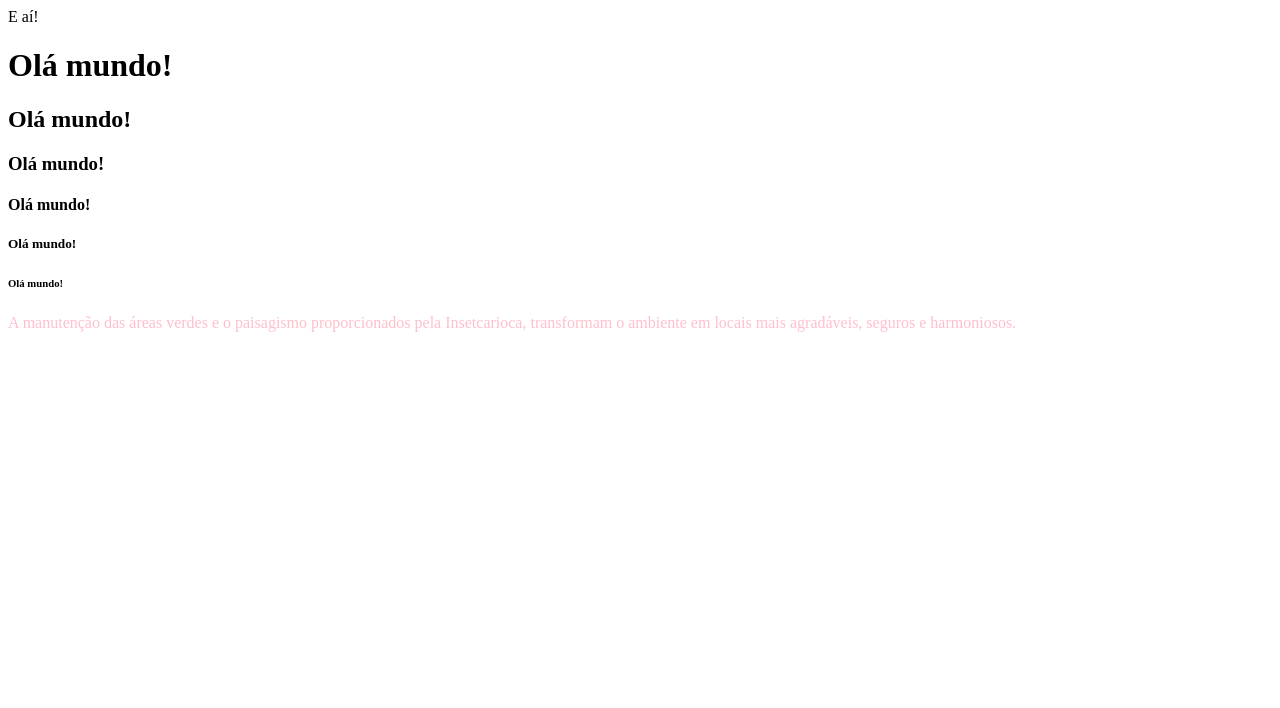
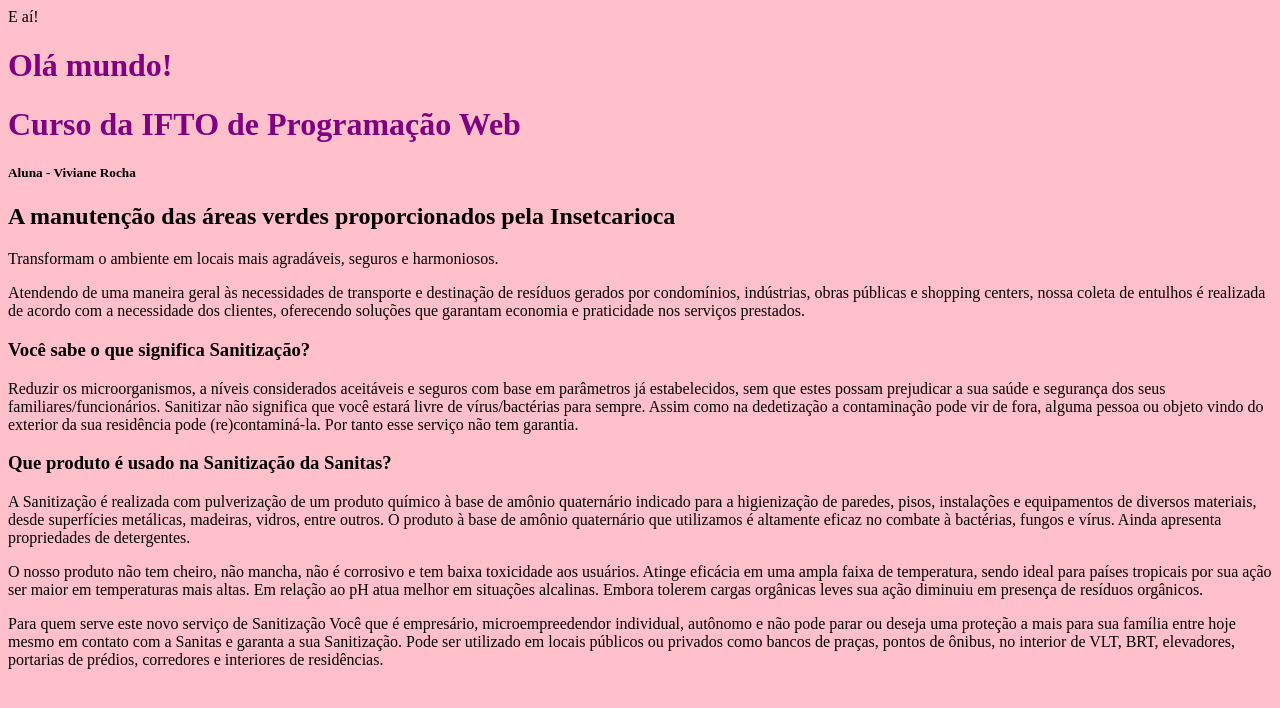
Before and after one commit to vivianerocha-s/Programacao, a plain HTML site: page index.html in a window 1280 px wide. Drawn offline with Linux system fonts and the light colour scheme.

Commit message:
inclusão de parágrafos e cores

```diff
--- a/index.html
+++ b/index.html
@@ -4,15 +4,25 @@
 	<meta charset="utf-8">
 	<title> Curso da IFTO de Programador Web</title>
 </head>
-<body>
+<body style="background-color:pink;">
  E aí!
- <h1>Olá mundo!</h1>
- <h2>Olá mundo!</h2>
- <h3>Olá mundo!</h3>
- <h4>Olá mundo!</h4>
- <h5>Olá mundo!</h5>
- <h6>Olá mundo!</h6>
- <p style="color:pink;"> A manutenção das áreas verdes e o paisagismo proporcionados pela Insetcarioca, transformam
+ <h1 style="color:purple;">Olá mundo!</h1>
+ <h1 style="color:purple;">Curso da IFTO de Programação Web</h1>
+  <h5>Aluna - Viviane Rocha</h5>
+  <h2>A manutenção das áreas verdes proporcionados pela Insetcarioca</h2>
+ <p> Transformam
   o ambiente em locais mais agradáveis, seguros e harmoniosos.</p>
+  <p>Atendendo de uma maneira geral às necessidades de transporte e destinação de resíduos gerados por condomínios, indústrias, obras públicas e shopping centers, nossa coleta de entulhos é realizada de acordo com a necessidade dos clientes, oferecendo soluções que garantam economia e praticidade nos serviços prestados.</p>
+  <h3>Você sabe o que significa Sanitização?</h3>
+<p>Reduzir os microorganismos, a níveis considerados aceitáveis e seguros com base em parâmetros já estabelecidos, sem que estes possam prejudicar a sua saúde e segurança  dos seus familiares/funcionários. Sanitizar não significa que você estará livre de vírus/bactérias para sempre. Assim como na dedetização a contaminação pode vir de fora, alguma pessoa ou objeto vindo do exterior da sua residência pode (re)contaminá-la. Por tanto esse serviço não tem garantia.</p>
+
+<h3>Que produto é usado na Sanitização da Sanitas?</h3>
+<p>A Sanitização é realizada com pulverização de um produto químico à base de amônio quaternário indicado para a higienização de paredes, pisos, instalações e equipamentos de diversos materiais, desde superfícies metálicas, madeiras, vidros, entre outros. O produto à base de amônio quaternário que utilizamos é altamente  eficaz no combate à bactérias, fungos e vírus. Ainda  apresenta propriedades de detergentes.</p>
+
+<p>O nosso produto não tem cheiro, não mancha, não é corrosivo e tem baixa toxicidade aos usuários. Atinge eficácia em uma ampla faixa de temperatura, sendo ideal para países tropicais por sua ação ser maior em temperaturas mais altas. Em relação ao pH atua melhor em situações alcalinas. Embora tolerem cargas orgânicas leves sua ação diminuiu em presença de resíduos orgânicos.</p>
+
+<p>Para quem serve este novo serviço de Sanitização
+Você que é empresário, microempreedendor individual, autônomo e não pode parar ou deseja uma proteção a mais para sua família entre hoje mesmo em contato com a Sanitas e garanta a sua Sanitização. Pode ser utilizado em locais públicos ou privados como bancos de praças, pontos de ônibus, no interior de VLT, BRT, elevadores, portarias de prédios, corredores e interiores de residências.</p>
+
 </body>
 </html>
```
